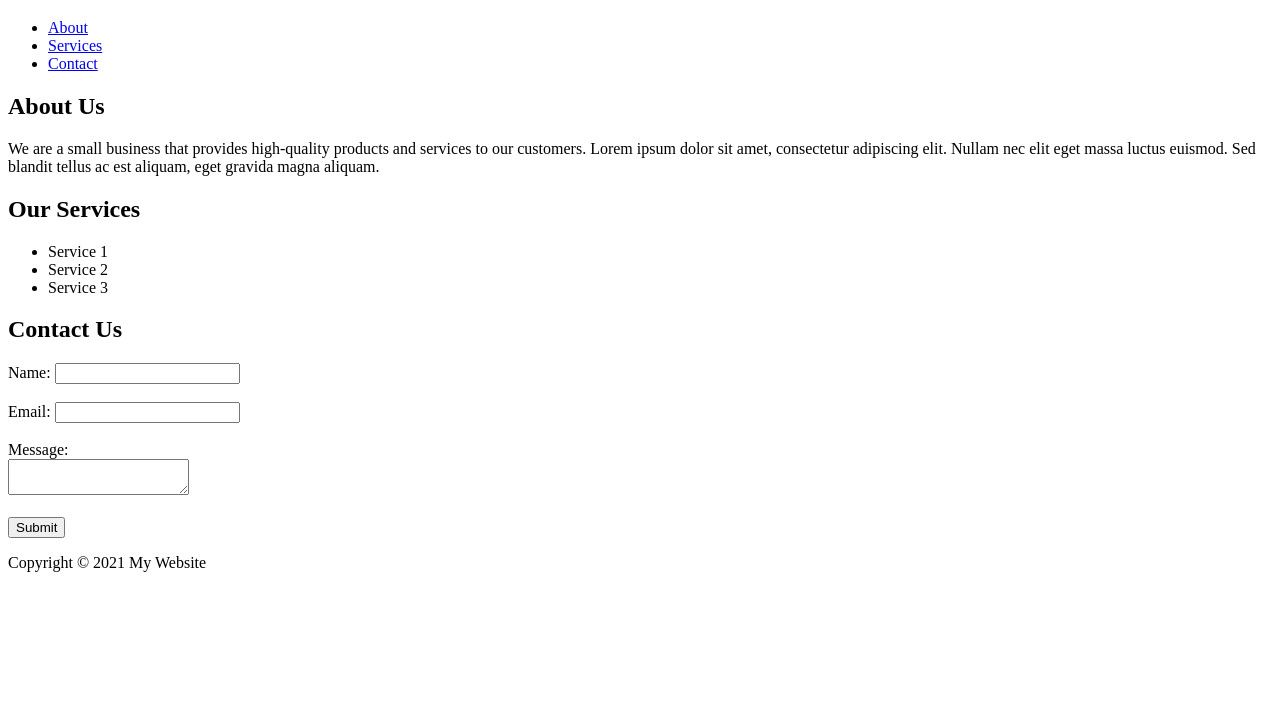
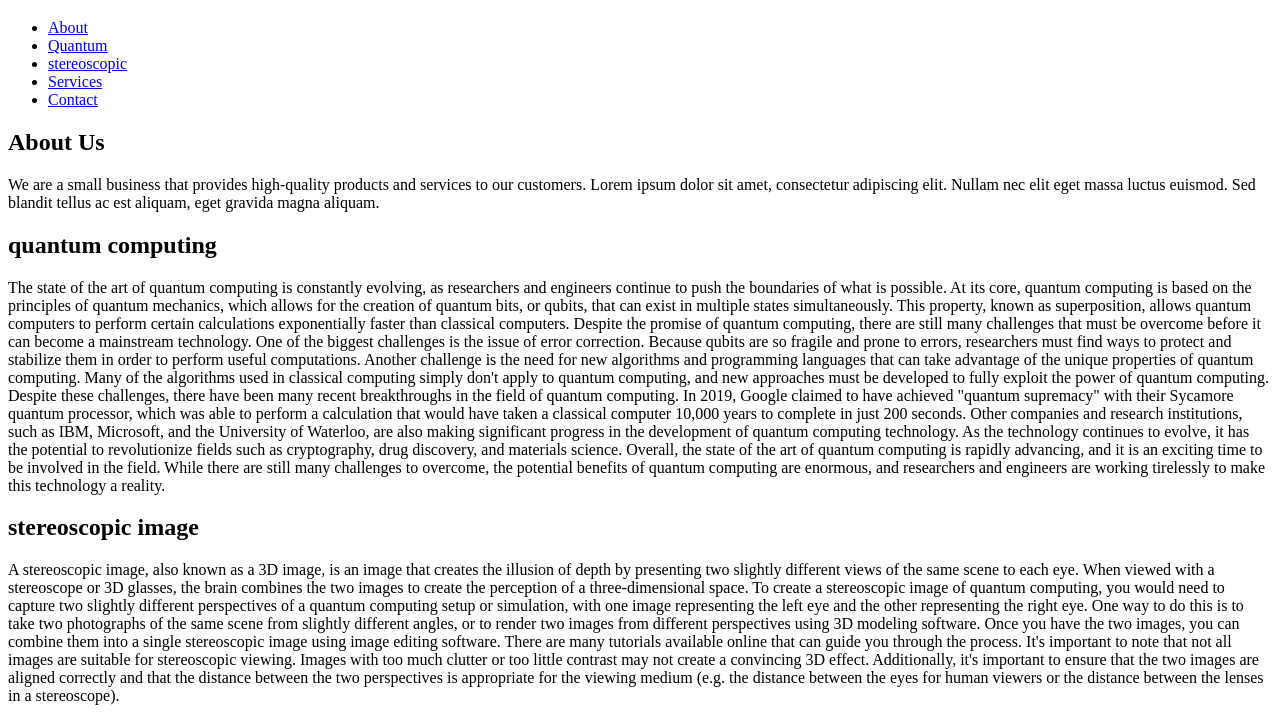
Before and after one commit to leonfabian/cuddly-journey, a plain HTML site: page index.html in a window 1280 px wide. Shown: the part 61-783 px from the top of the page. Drawn offline with Linux system fonts and the light colour scheme.

Commit message:
add html

```diff
--- a/index.html
+++ b/index.html
@@ -9,6 +9,8 @@
   <nav>
    <ul>
     <li><a href="#about">About</a></li>
+    <li><a href="#quantum">Quantum</a></li>
+    <li><a href="#stereoscopic">stereoscopic</a></li>
     <li><a href="#services">Services</a></li>
     <li><a href="#contact">Contact</a></li>
    </ul>
@@ -19,6 +21,31 @@
    <h2>About Us</h2>
    <p>We are a small business that provides high-quality products and services to our customers. Lorem ipsum dolor sit amet, consectetur adipiscing elit. Nullam nec elit eget massa luctus euismod. Sed blandit tellus ac est aliquam, eget gravida magna aliquam.</p>
   </section>
+  <section id="quantum">
+    <h2>quantum computing</h2>
+    <p>The state of the art of quantum computing is constantly evolving, as researchers and engineers continue to push the boundaries of what is possible. At its core, quantum computing is based on the principles of quantum mechanics, which allows for the creation of quantum bits, or qubits, that can exist in multiple states simultaneously. This property, known as superposition, allows quantum computers to perform certain calculations exponentially faster than classical computers.
+
+        Despite the promise of quantum computing, there are still many challenges that must be overcome before it can become a mainstream technology. One of the biggest challenges is the issue of error correction. Because qubits are so fragile and prone to errors, researchers must find ways to protect and stabilize them in order to perform useful computations.
+
+        Another challenge is the need for new algorithms and programming languages that can take advantage of the unique properties of quantum computing. Many of the algorithms used in classical computing simply don't apply to quantum computing, and new approaches must be developed to fully exploit the power of quantum computing.
+
+        Despite these challenges, there have been many recent breakthroughs in the field of quantum computing. In 2019, Google claimed to have achieved "quantum supremacy" with their Sycamore quantum processor, which was able to perform a calculation that would have taken a classical computer 10,000 years to complete in just 200 seconds.
+
+        Other companies and research institutions, such as IBM, Microsoft, and the University of Waterloo, are also making significant progress in the development of quantum computing technology. As the technology continues to evolve, it has the potential to revolutionize fields such as cryptography, drug discovery, and materials science.
+
+        Overall, the state of the art of quantum computing is rapidly advancing, and it is an exciting time to be involved in the field. While there are still many challenges to overcome, the potential benefits of quantum computing are enormous, and researchers and engineers are working tirelessly to make this technology a reality.</p>
+   </section>
+  <section id="stereoscopic">
+    <h2>stereoscopic image</h2>
+    <p>A stereoscopic image, also known as a 3D image, is an image that creates the illusion of depth by presenting two slightly different views of the same scene to each eye. When viewed with a stereoscope or 3D glasses, the brain combines the two images to create the perception of a three-dimensional space.
+
+        To create a stereoscopic image of quantum computing, you would need to capture two slightly different perspectives of a quantum computing setup or simulation, with one image representing the left eye and the other representing the right eye. One way to do this is to take two photographs of the same scene from slightly different angles, or to render two images from different perspectives using 3D modeling software.
+
+        Once you have the two images, you can combine them into a single stereoscopic image using image editing software. There are many tutorials available online that can guide you through the process.
+
+        It's important to note that not all images are suitable for stereoscopic viewing. Images with too much clutter or too little contrast may not create a convincing 3D effect. Additionally, it's important to ensure that the two images are aligned correctly and that the distance between the two perspectives is appropriate for the viewing medium (e.g. the distance between the eyes for human viewers or the distance between the lenses in a stereoscope).
+        </p>
+   </section>
   <section id="services">
    <h2>Our Services</h2>
    <ul>
@@ -41,7 +68,7 @@
   </section>
  </main>
  <footer>
-  <p>Copyright © 2021 My Website</p>
+  <p>Copyright © 2021 My Website by t.me/chatgpt_karfly_bot</p>
  </footer>
 </body>
 </html>
```
